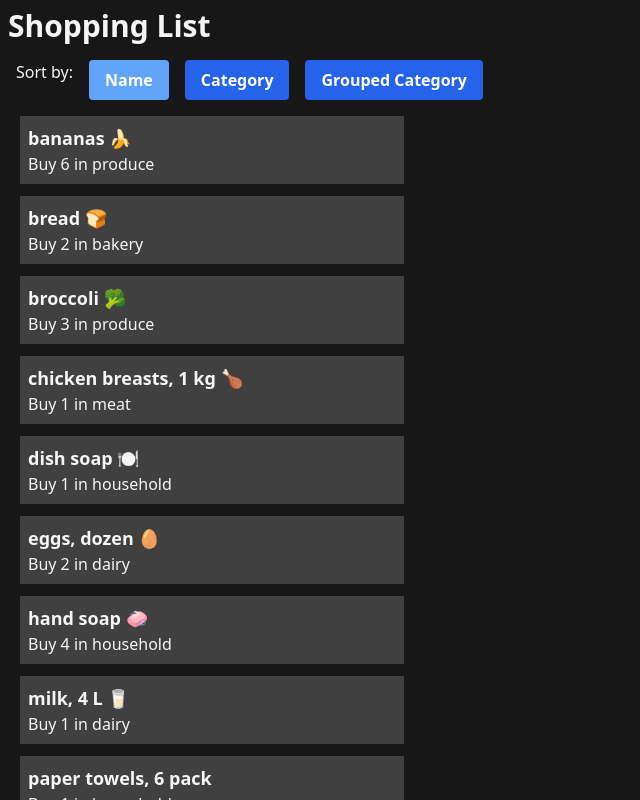
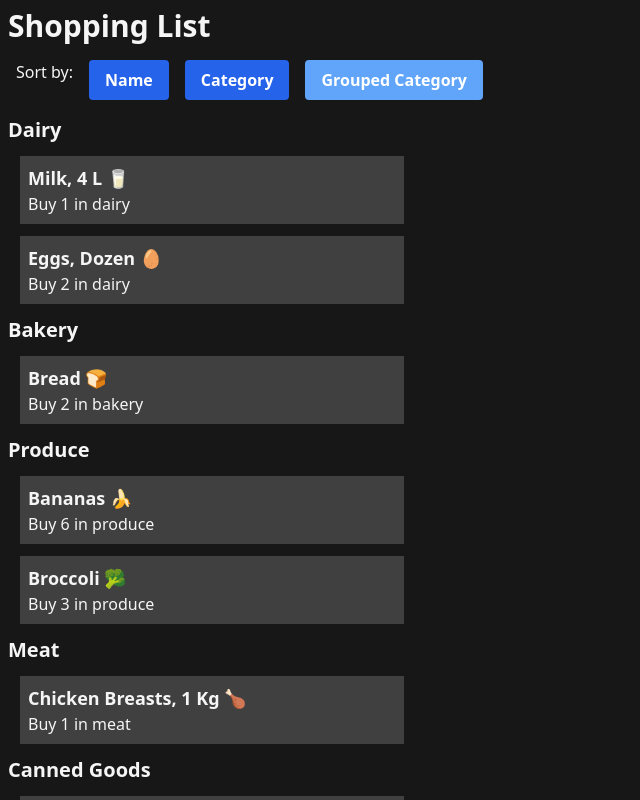
Before and after one commit to hanishjierdh256/cprg306-assignments, a Next.js app: page /week-6 in a window 1280 px wide. Both pictures are taken after a click on the button "Grouped Category". Shown: the top 800 px of the page, without its empty margins (0-640 px from the left). Built offline with nearby package versions, Linux system fonts and the light colour scheme.

Commit message:
Added the optional grouped category functionality

```diff
--- a/app/week-6/item-list.js
+++ b/app/week-6/item-list.js
@@ -1,59 +1,101 @@
 "use client";
-import Item from './item.js';
-import { useState } from 'react';
-import itemsJson from './items.json';
-import react from 'react';
+import Item from "./item.js";
+import { useState } from "react";
+import itemsJson from "./items.json";
 
 export default function ItemList() {
-  const [sortBy, setSortBy] = useState('name');
   let items = [...itemsJson];
+  const [sortBy, setSortBy] = useState("name");
+  const [grouped, setGrouped] = useState(false);
 
-  if (sortBy == 'name') {
+  const itemsByCategory = items.reduce((acc, item) => {
+    if (!acc[item.category]) {
+      acc[item.category] = [];
+    }
+    acc[item.category].push(item);
+    return acc;
+  }, {});
+
+  // sort the list by name or category based on choice.
+  if (sortBy == "name") {
     items.sort((a, b) => a.name.localeCompare(b.name));
-  }
-  else if (sortBy == 'category') {
+  } else if (sortBy == "category") {
     items.sort((a, b) => a.category.localeCompare(b.category));
+  } else if (sortBy == "groupCategory") {
+    items.sort((a, b) => a.name.localeCompare(b.name));
   }
 
   const handleSortByName = () => {
-    setSortBy('name');
+    setSortBy("name");
+    setGrouped(false);
   };
 
   const handleSortByCategory = () => {
-    setSortBy('category');
+    setSortBy("category");
+    setGrouped(false);
   };
 
-  //const itemsByCategory = items.reduce(() => );
+  const handleGroupCategory = () => {
+    setSortBy("groupCategory")
+    setGrouped(true);
+  };
 
   return (
     <main>
-      <span className="text-neutral-100 flex gap-4 my-4 mx-2"><p>Sort by: </p>
+      <span className="text-neutral-100 flex gap-4 my-4 mx-2">
+        <p>Sort by: </p>
+        {/* Sort by Name */}
         <button
-          className={`${sortBy == 'name' ? 'bg-blue-400' : 'bg-blue-600'} hover:bg-blue-700 text-white font-bold py-2 px-4 rounded`}
+          className={`${sortBy == "name" ? "bg-blue-400" : "bg-blue-600"
+            } hover:bg-blue-700 text-white font-bold py-2 px-4 rounded`}
           onClick={handleSortByName}
-        >Name
+        >
+          Name
         </button>
+        {/* Sort by Category */}
         <button
-          className={`${sortBy == 'category' ? 'bg-blue-400' : 'bg-blue-600'} hover:bg-blue-700 text-white font-bold py-2 px-4 rounded`}
+          className={`${sortBy == "category" ? "bg-blue-400" : "bg-blue-600"
+            } hover:bg-blue-700 text-white font-bold py-2 px-4 rounded`}
           onClick={handleSortByCategory}
-        >Category
+        >
+          Category
         </button>
+        {/* Group by Category */}
         <button
-          className={`${sortBy == 'nameg' ? 'bg-blue-400' : 'bg-blue-600'} hover:bg-blue-700 text-white font-bold py-2 px-4 rounded`}
-        >Grouped Category
+          className={`${sortBy == "groupCategory" ? "bg-blue-400" : "bg-blue-600"
+            } hover:bg-blue-700 text-white font-bold py-2 px-4 rounded`}
+          onClick={handleGroupCategory}
+        >
+          Grouped Category
         </button>
+      </span>
 
-      </span>
-      {items.map((item) => {
-        return (
+      {grouped
+        ? // Render grouped items by category
+        Object.entries(itemsByCategory).map(([category, items]) => (
+          <div key={category}>
+            <h2 className="text-xl font-semibold text-neutral-100 capitalize">
+              {category}
+            </h2>
+            {items.map((item) => (
+              <Item
+                key={item.id}
+                name={item.name}
+                quantity={item.quantity}
+                category={item.category}
+              />
+            ))}
+          </div>
+        ))
+        : // Render items as normal
+        items.map((item) => (
           <Item
             key={item.id}
             name={item.name}
             quantity={item.quantity}
             category={item.category}
           />
-        );
-      })}
+        ))}
     </main>
   );
 }
--- a/app/week-6/item.js
+++ b/app/week-6/item.js
@@ -1,8 +1,8 @@
 export default function Item(props) {
-    return(
-        <section className = "m-3 p-2 bg-neutral-700 text-neutral-100 w-96">
-            <h2 className = "font-bold text-neutral-100 text-lg">{props.name}</h2>
-            <p className = "text-neutral-100">Buy {props.quantity} in {props.category}</p>
+    return (
+        <section className="m-3 p-2 bg-neutral-700 text-neutral-100 w-96">
+            <h2 className="font-bold text-neutral-100 text-lg capitalize">{props.name}</h2>
+            <p className="text-neutral-100">Buy {props.quantity} in {props.category}</p>
         </section>
     );
 }
```
